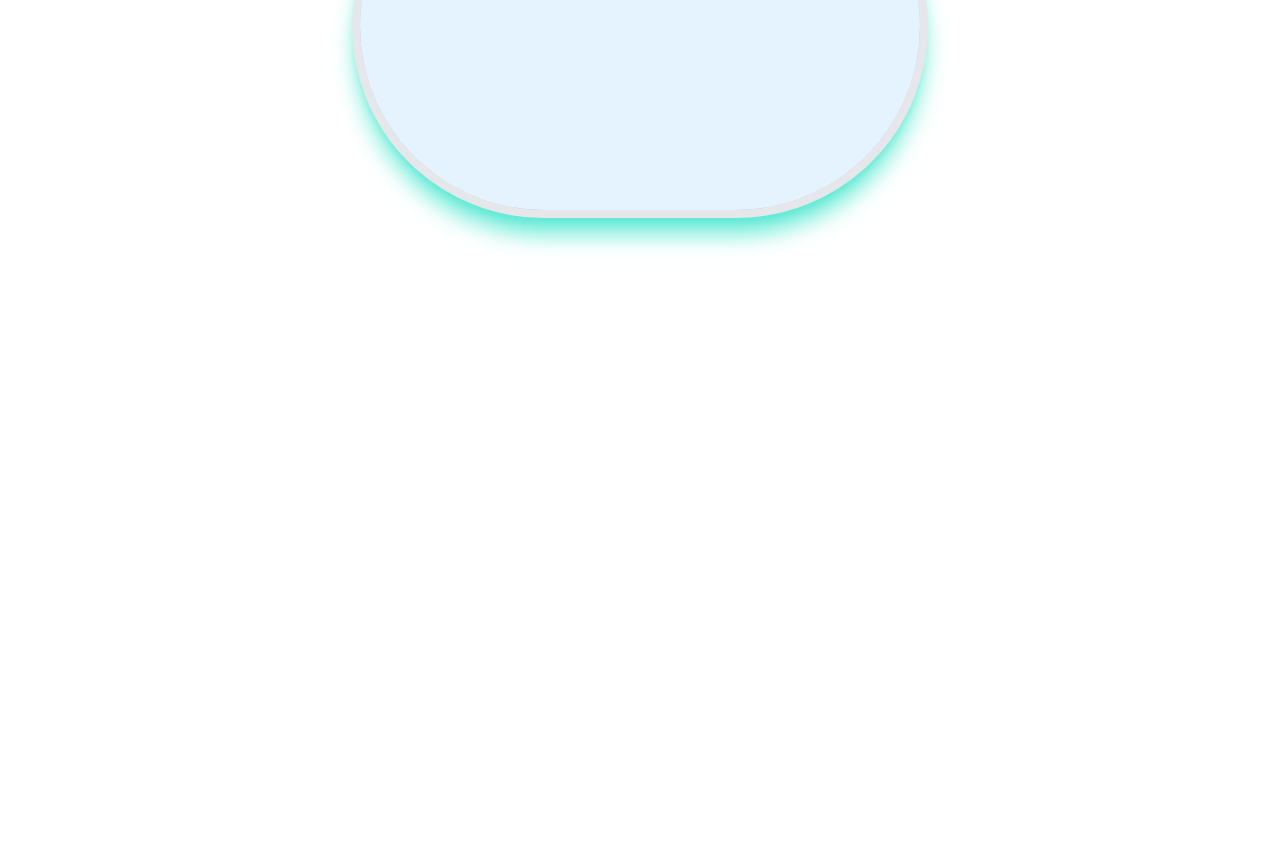
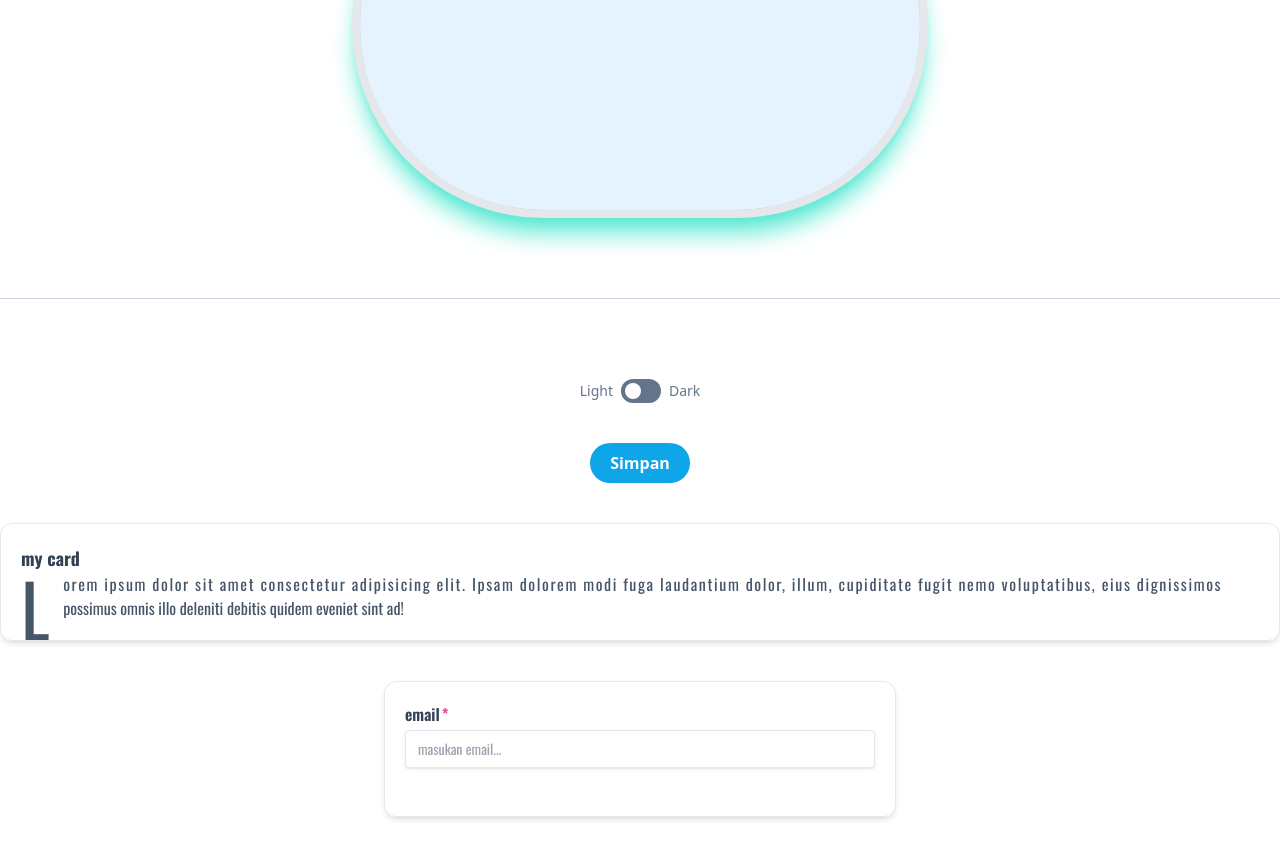
Before and after one commit to rizkyputrahadiatama-boop/belajar_tailwind, a plain HTML site: page index.html in a window 1280 px wide. Shown: the part 1624-2482 px from the top of the page. Before the commit the page ends 2226 px from the top, so only its background shows below. Drawn offline with nearby package versions, Linux system fonts and the light colour scheme.

Commit message:
6. Pseudo-class & Dark Mode | Belajar Tailwind CSS

```diff
--- a/index.html
+++ b/index.html
@@ -10,6 +10,7 @@
 <script src="https://cdn.tailwindcss.com"></script>
     <script>
         tailwind.config = {
+            darkMode: 'class',
             theme: {
                 extend: {
                     spacing: {
@@ -26,9 +27,13 @@
             },
         };
     </script>
-    <style type="text/tailwindcss"></style>
+    <style type="text/tailwindcss">
+        #toggle:checked ~ label div.toggle-circle {
+            @apply translate-x-3;
+        }
+    </style>
 </head>
-<body>
+<body class="dark:bg-slate-800 dark:text-slate-200">
     <h1 class="text-8xl font-Oswald text-center my-10">Belajar <span class="bg-gradient-to-r from-blue-500 to-teal-400 bg-clip-text text-transparent">TailwindLagi</span></h1>
 
 
@@ -60,7 +65,44 @@
     <div class="w-full h-full bg-blue-200 mix-blend-overlay"></div>
 </div>
 
+<hr class="my-20 border-slate-300 dark:border-slate-700" />
+
+<div class="flex justify-center items-center">
+    <span class="text-sm text-slate-500 mr-2">Light</span>
+    <input type="checkbox" id="toggle" class="hidden peer" />
+    <label for="toggle">
+        <div class="w-10 h-6 bg-slate-500 rounded-full  flex items-center p-1 cursor-pointer peer-checked:bg-sky-500 transition-colors">
+            <div class="w-4 h-4 bg-white rounded-full transition-transfomr duration-300 peer-checked:translate-x-4 toggle-circle"></div>
+        </div>
+    </label>
+    <span class="text-sm text-slate-500 ml-2">Dark</span>
+</div>
+
+<button class="my-10 bg-sky-500 px-5 py-2 rounded-full text-white font-semibold Oswald block mx-auto hover:bg-sky-600 active:bg-sky-700 focus:ring focus:ring-sky dark:bg-slate-300 dark:text-slate-800 dark:hover:text-slate-900 dark:group-hover:bg-slate-100 transition-colors">Simpan</button>
+
+<div class="mac-w-lg my-10 border border-slate-200 rounded-xl mx-auto p-5 shadow-md font-Oswald hover:bg-sky-500 group dark:hover:bg-slate-300">
+    <h5 class="font-bold text-slate-700 text-lg mg-3 group-hover:text-white dark:hover:text-slate-800">my card</h5>
+    <p class="text-slate-600 group-hover:text-white selection:bg-lime-300 selection:text-slate-900 firts-line:uppercase first-line:tracking-widest first-letter:text-7xl first-letter:float-left first-letter:mr-3 dark:group-hover:text-slate-800">Lorem ipsum dolor sit amet consectetur adipisicing elit. Ipsam dolorem modi fuga laudantium dolor, illum, cupiditate fugit nemo voluptatibus, eius dignissimos possimus omnis illo deleniti debitis quidem eveniet sint ad!</p>
+</div>
+
+<div class="max-w-lg border border-slate-200 rounded-xl mx-auto shadow-md font-Oswald p-5">
+    <form action="">
+        <label for="email">
+            <span class="block font-semibold mb-1 text-slate-700 after:content-['*'] after:text-pink-500 after:ml-0.5">email</span>
+            <input type="email" id="email" placeholder="masukan email..." class="px-3 py-2 border shadow rounded w-full block text-sm placeholder-400 focus:outline-none focus:ring-1 focus:ring-sky-500 focus:border-sky-500 invalid:text-pink-700 invalid:focus:ring-pink-700 invalid:focus-border-pink-700 peer" />
+            <p class="text-sm m-1 text-pink-700 invisible peer-invalid:visible">email tidak valid</p>
+        </label>
+    </form>
+</div>
+
 <div class="mb-96"></div>
+<script>
+    const checkbox = document.querySelector ('#toggle');
+    const html = document.querySelector('html');
 
+    checkbox.addEventListener('change', function(){
+        html.classList.toggle('dark', this.checked);
+    });
+</script>
 </body>
 </html>
```
